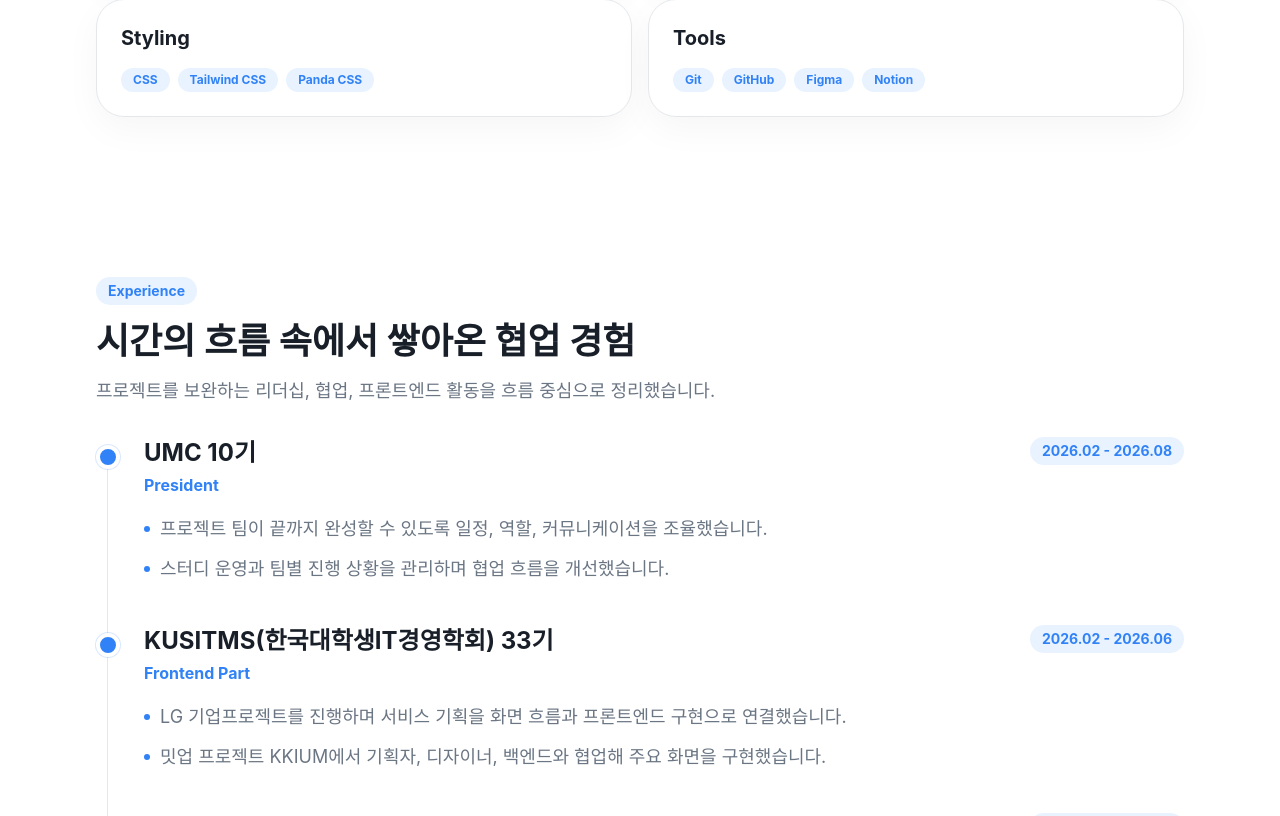
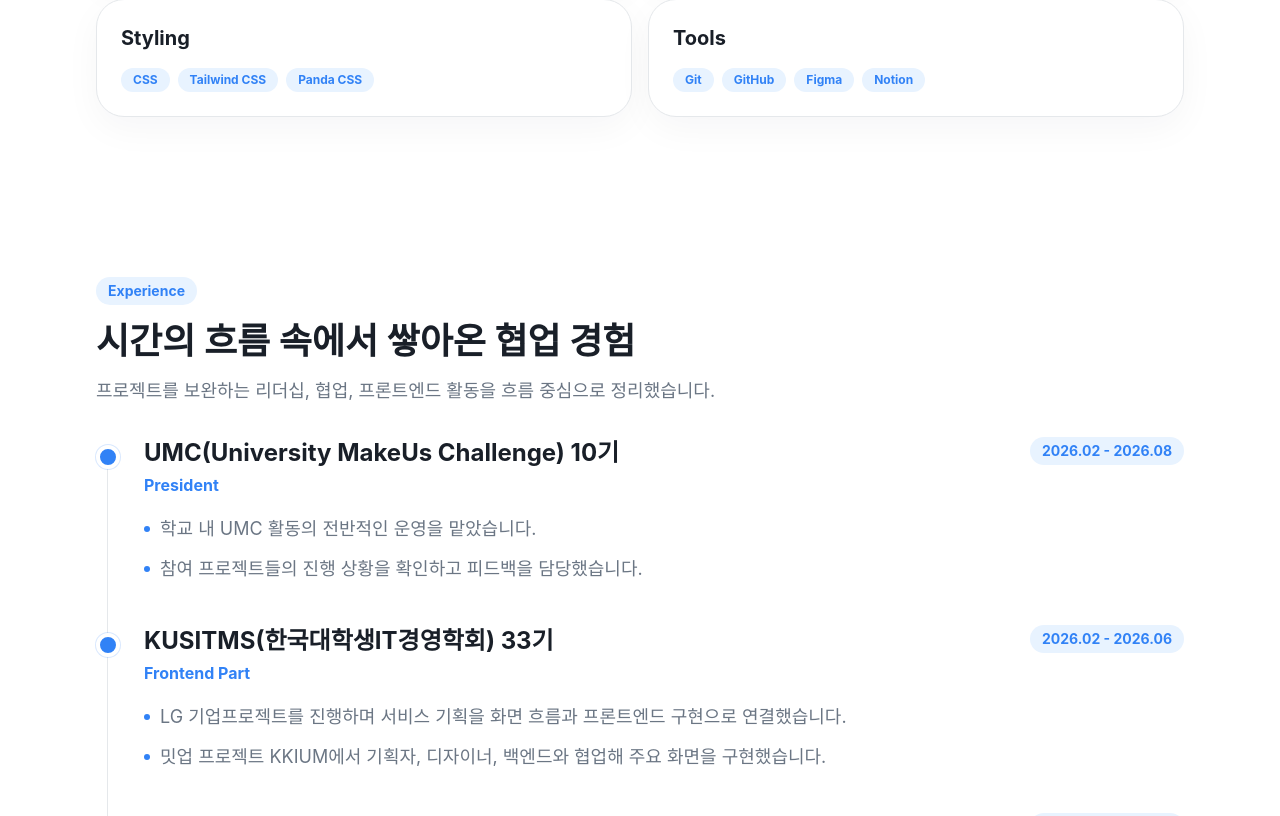
Before and after one commit to sungtaegyeong/portfolio, a Next.js app: page / in a window 1280 px wide. Shown: the part 1984-2800 px from the top of the page. Built offline with nearby package versions, Linux system fonts and the light colour scheme; no server answers.

Commit message:
content: update experience descriptions

```diff
--- a/src/data/experiences.ts
+++ b/src/data/experiences.ts
@@ -1,11 +1,11 @@
 export const experiences = [
   {
-    organization: "UMC 10기",
+    organization: "UMC(University MakeUs Challenge) 10기",
     role: "President",
     period: "2026.02 - 2026.08",
     bullets: [
-      "프로젝트 팀이 끝까지 완성할 수 있도록 일정, 역할, 커뮤니케이션을 조율했습니다.",
-      "스터디 운영과 팀별 진행 상황을 관리하며 협업 흐름을 개선했습니다.",
+      "학교 내 UMC 활동의 전반적인 운영을 맡았습니다.",
+      "참여 프로젝트들의 진행 상황을 확인하고 피드백을 담당했습니다.",
     ],
   },
   {
@@ -18,7 +18,7 @@ export const experiences = [
     ],
   },
   {
-    organization: "UMC 9기",
+    organization: "UMC(University MakeUs Challenge) 9기",
     role: "Web Challenger",
     period: "2025.09 - 2026.02",
     bullets: [
@@ -28,11 +28,11 @@ export const experiences = [
   },
   {
     organization: "Techeer Bootcamp",
-    role: "Participant",
+    role: "Frontend Developer",
     period: "2025.01 - 2025.02",
     bullets: [
-      "사용자 플로우를 기준으로 화면을 나누고 주요 페이지 UI를 구현했습니다.",
-      "반응형 레이아웃과 공통 컴포넌트를 정리해 팀 내 구현 속도를 높였습니다.",
+      "서비스 기획부터 프론트엔드 구현까지 프로젝트 전반의 흐름을 경험했습니다.",
+      "웹 서비스와 Chrome Extension의 프론트엔드 구현을 진행했습니다.",
     ],
   },
 ] as const;
```
Also changed, not shown: 1 other file (tests, documents, lock files or other folders).
